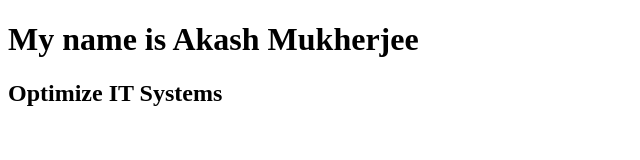
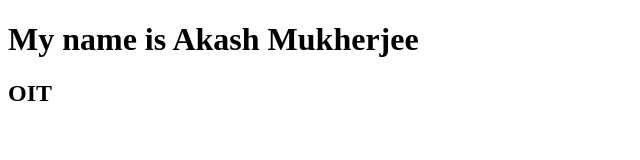
Before and after one commit to akashmukh/Jenkins, a plain HTML site: page index.html in a window 1280 px wide. Shown: the whole page, without its empty margins (0-640 px from the left). Drawn offline with Linux system fonts and the light colour scheme.

Commit message:
modified

```diff
--- a/index.html
+++ b/index.html
@@ -4,7 +4,7 @@
 
 <h1>My name is Akash Mukherjee</h1>
 
-<h2>Optimize IT Systems</h2>
+<h2>OIT</h2>
 
 </body>
 </html>
```
